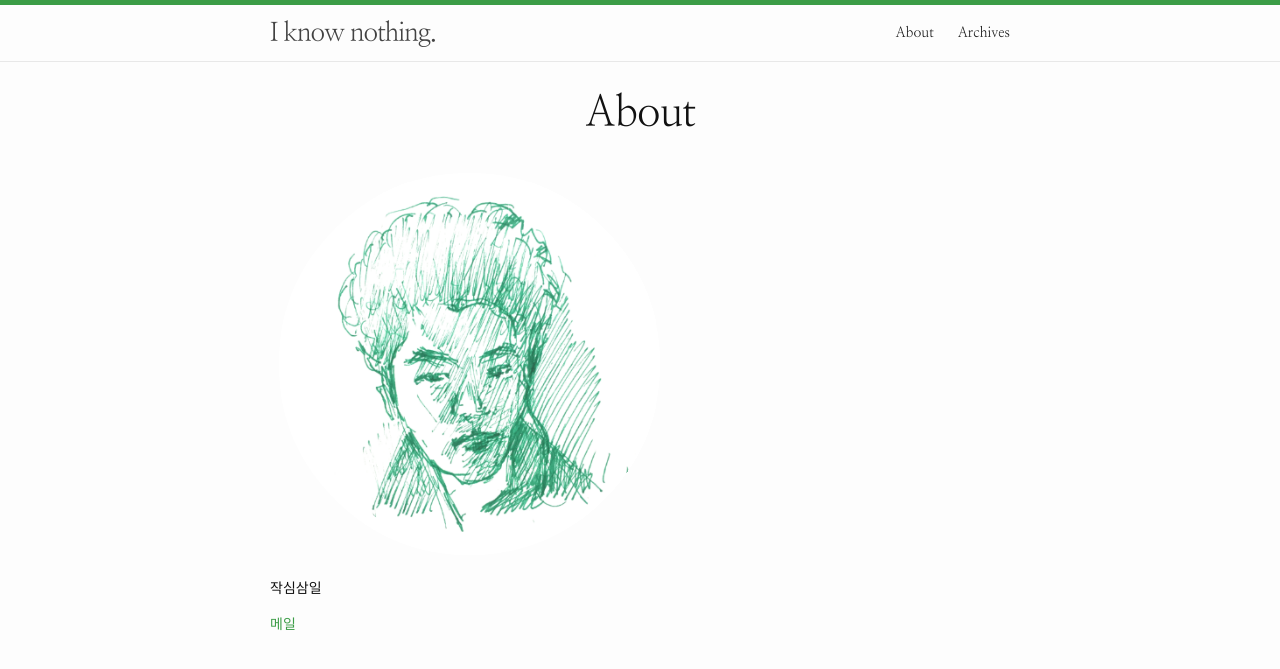
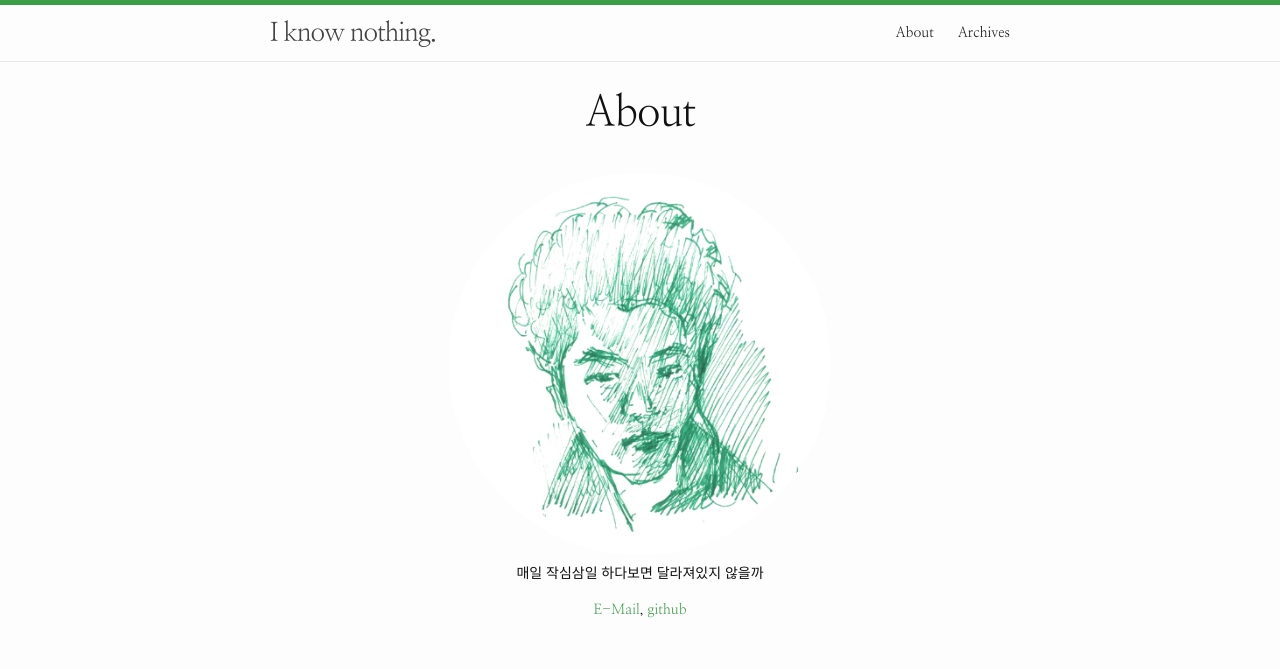
Before and after one commit to sshplendid/sshplendid.github.io, a Jekyll site: the page built from about.md, in a window 1280 px wide. Shown: the top 669 px of the page. Built offline with Jekyll 4.4.1, drawn with Linux system fonts in a browser that asks for light colours.

Commit message:
update about.md
자기소개 수정

```diff
--- a/about.md
+++ b/about.md
@@ -3,8 +3,12 @@ layout: page
 title: About
 permalink: /about/
 ---
-<img src="/images/about/me.png" style="width:100%; max-width:400px" />
-
-작심삼일
-
-[메일](mailto:sshplendid.gmail.com)
+<div class="align-center">
+<div><img src="/images/about/me.png" style="width:100%; max-width:400px" />
+</div>
+<p>
+매일 작심삼일 하다보면 달라져있지 않을까</p>
+<p>
+  <a href="mailto:sshplendid.gmail.com">E-Mail</a>,  <a href="http://www,github.com/sshplendid">github</a>
+  </p>
+</div>
```
